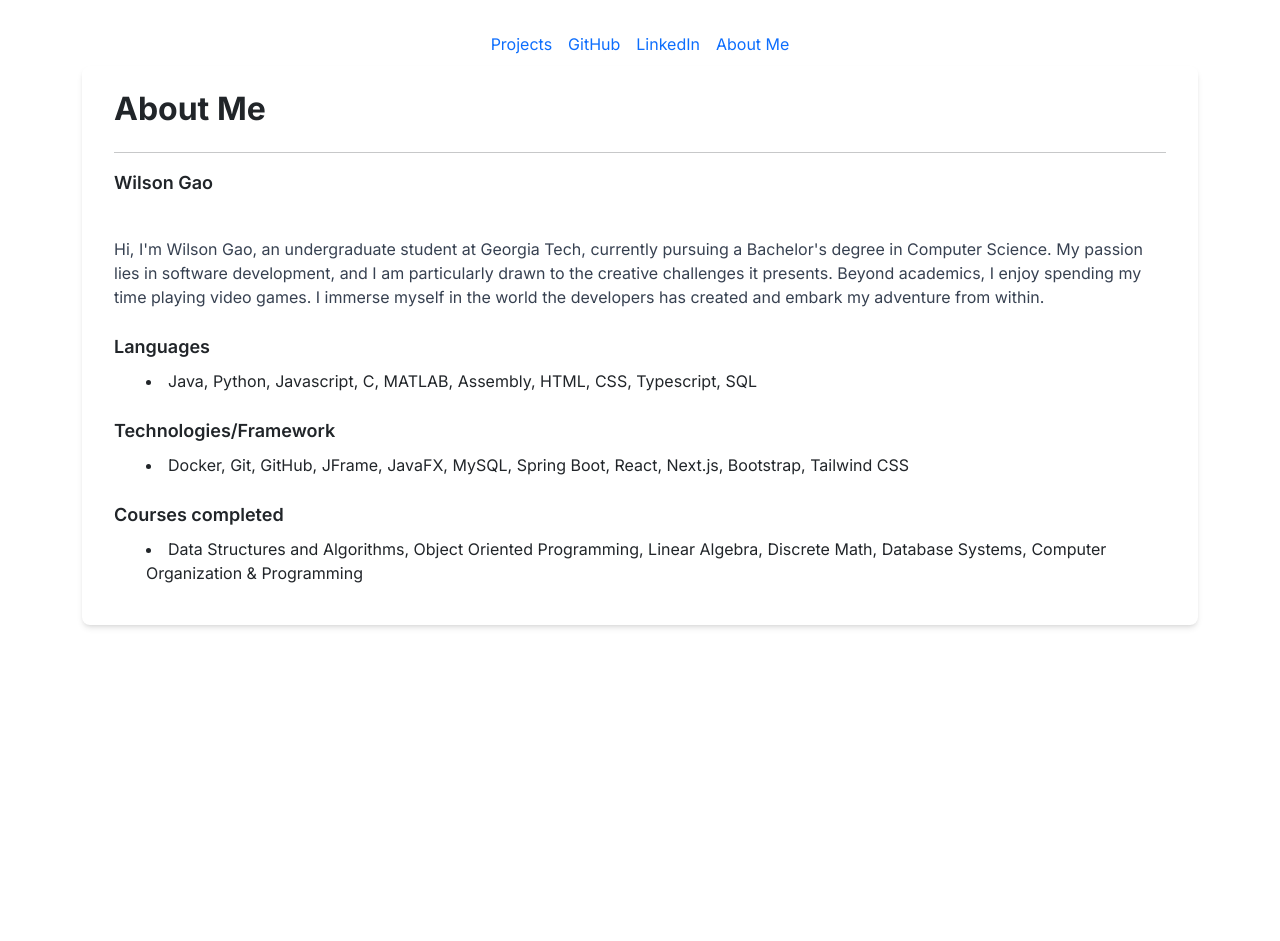
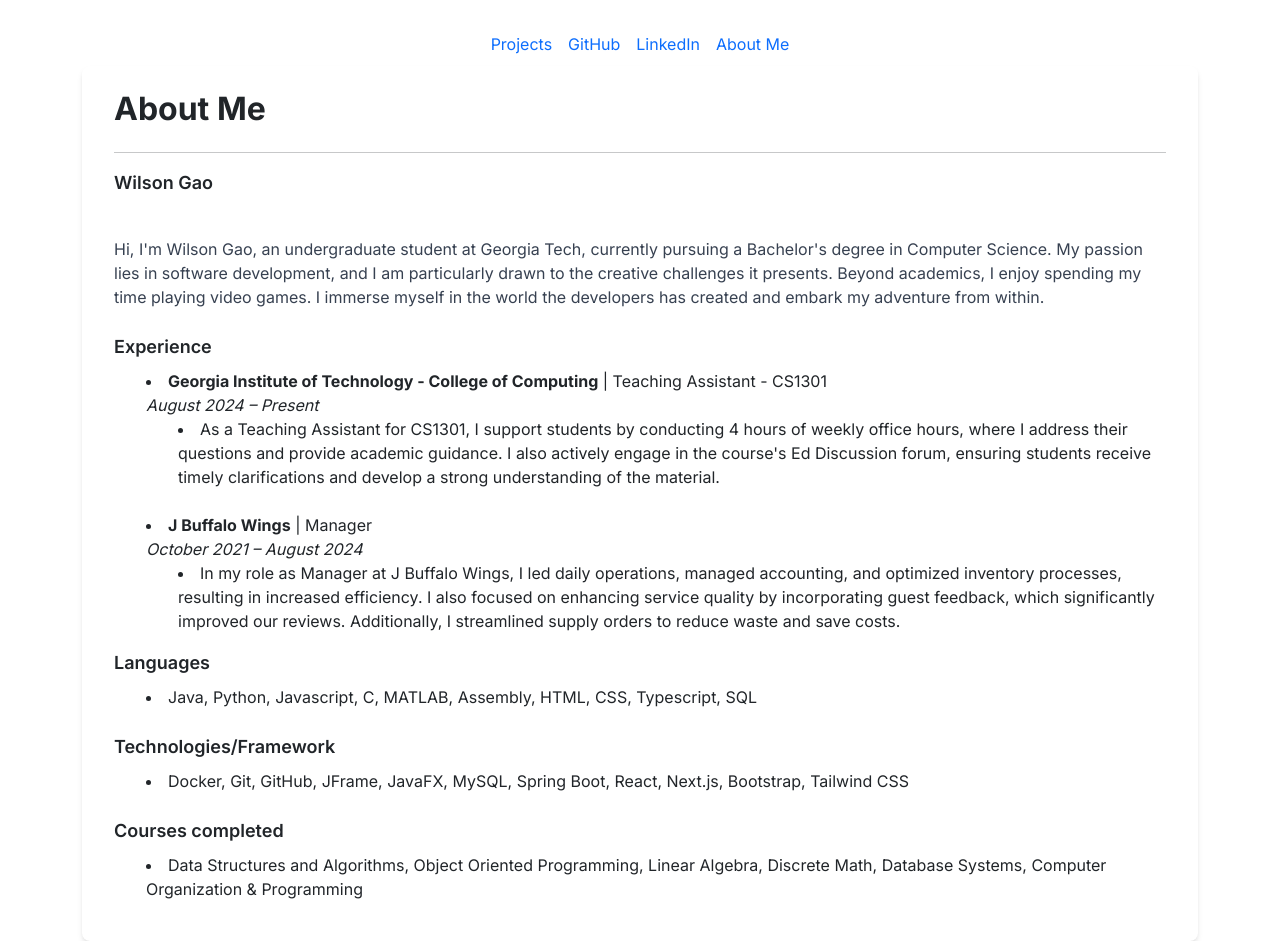
Before and after one commit to GaoWilson81/portfolio, a Next.js app: page /aboutme in a window 1280 px wide. Before the commit the page ends 800 px from the top, so only its background shows below. Built offline with nearby package versions, Linux system fonts and the light colour scheme.

Commit message:
Updated aboutme
added experience

```diff
--- a/app/aboutme/page.tsx
+++ b/app/aboutme/page.tsx
@@ -22,6 +22,36 @@ const AboutMe = () => {
           I immerse myself in the world the developers has created and embark my adventure from within.
 
         </p>
+        <div>
+          <h3 className="text-lg font-semibold mb-2">Experience</h3>
+          <ul className="list-disc list-inside">
+            <li>
+              <strong>Georgia Institute of Technology - College of Computing</strong> | Teaching Assistant - CS1301
+              <br />
+              <em>August 2024 – Present</em>
+              <ul className="list-disc list-inside">
+                <li>As a Teaching Assistant for CS1301,
+                  I support students by conducting 4 hours of weekly office hours,
+                  where I address their questions and provide academic guidance.
+                  I also actively engage in the course&apos;s Ed Discussion forum,
+                  ensuring students receive timely clarifications and develop a strong understanding of the material.</li>
+              </ul>
+            </li>
+            <br />
+            <li>
+              <strong>J Buffalo Wings</strong> | Manager
+              <br />
+              <em>October 2021 – August 2024</em>
+              <ul className="list-disc list-inside">
+                <li>In my role as Manager at J Buffalo Wings, I led daily operations, managed accounting, and optimized inventory processes,
+                  resulting in increased efficiency.
+                  I also focused on enhancing service quality by incorporating guest feedback, which significantly improved our reviews.
+                  Additionally, I streamlined supply orders to reduce waste and save costs.</li>
+              </ul>
+            </li>
+          </ul>
+        </div>
+
         <div>
           <h3 className="text-lg font-semibold mb-2">Languages</h3>
           <ul className="list-disc list-inside">
--- a/app/primary/page.tsx
+++ b/app/primary/page.tsx
@@ -14,7 +14,7 @@ const Card1 = () => {
             <p className="card-text">Our team has partnered with a doctor from Emory
               to develop an intuitive and user-friendly website tailored for healthcare professionals.
               Our primary objective is to streamline user interactions by minimizing the number of clicks
-              required to access information.</p>
+              required to access information. We designed the UI/UX with Figma.</p>
             <p>
               <b>Built with:</b>
             </p>
```
